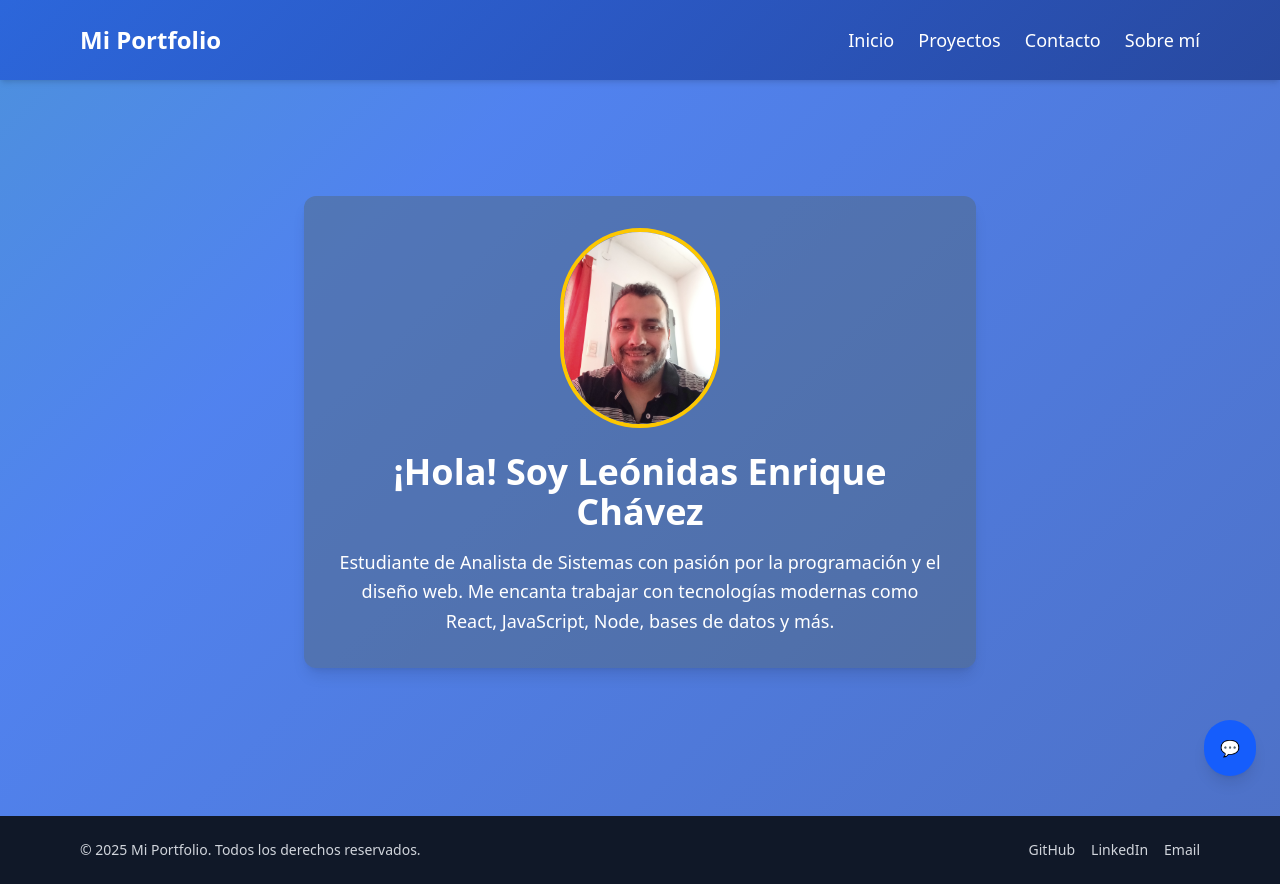
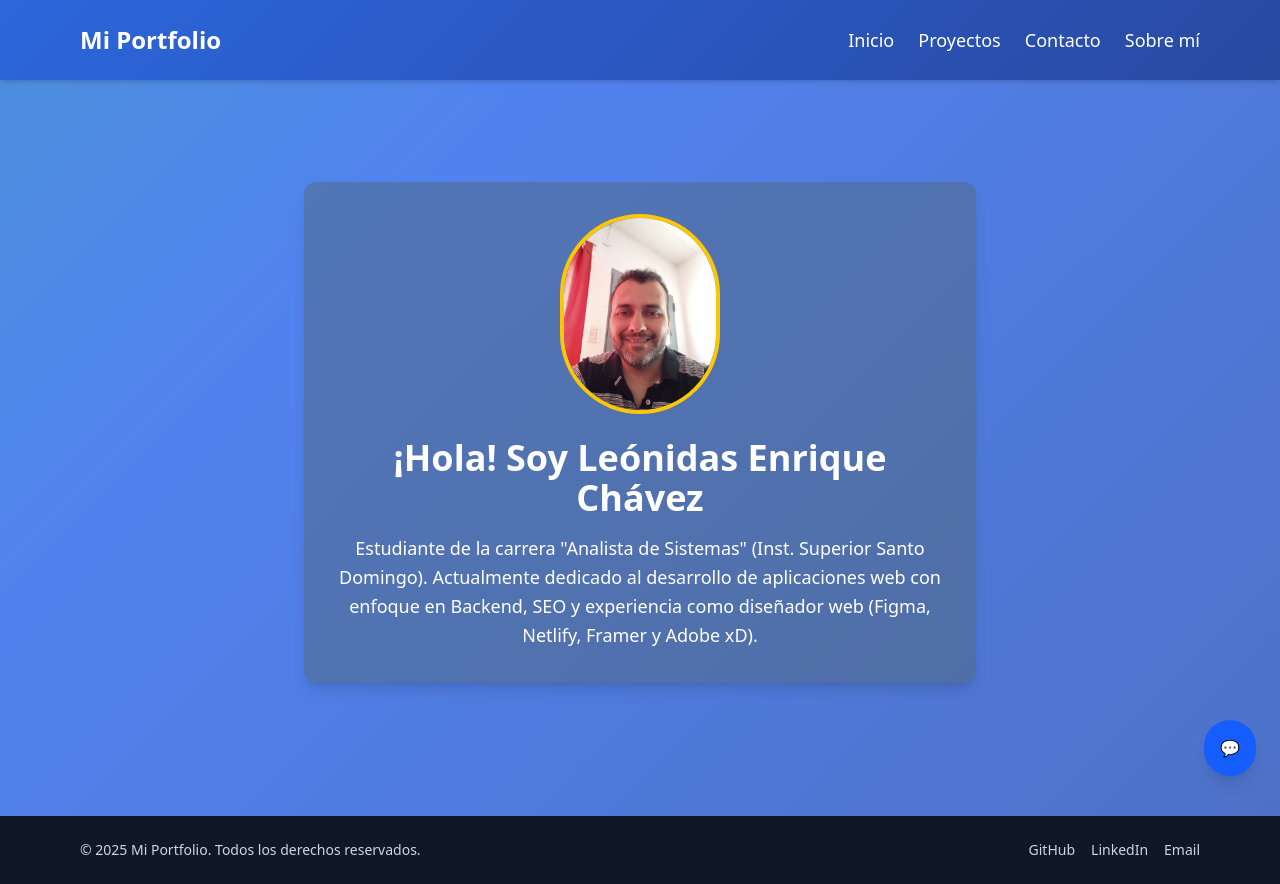
Before and after one commit to leonidas198/my-portfolio, a React (Vite) app: page / in a window 1280 px wide. Built offline with nearby package versions, Linux system fonts and the light colour scheme.

Commit message:
home actualizado

```diff
--- a/src/pages/About.jsx
+++ b/src/pages/About.jsx
@@ -8,7 +8,7 @@ export const About = () => {
 
         <h1 className="text-4xl font-bold mb-4">Sobre mí:</h1>
         <p className="text-lg leading-relaxed">
-          "Creo en el código limpio, escalable y bien estructurado. Disfruto enfrentar desafíos técnicos y aprender nuevas tecnologías que me ayuden a mejorar.
+          "Creo en el código limpio, escalable y bien estructurado.
           Desde el inicio de mi carrera como estudiante de analisis de sistemas, he adquirido grandes conocimientos, tanto en programación como en la gestión de proyectos a nivel organizacional. Me gusta trabajar en equipo, confío en seguir aprendiendo y crecer profesionalmente."
         </p>
       </div>
--- a/src/pages/Home.jsx
+++ b/src/pages/Home.jsx
@@ -12,8 +12,7 @@ export const Home = () => {
         />
         <h1 className="text-4xl font-bold mb-4">¡Hola! Soy Leónidas Enrique Chávez</h1>
         <p className="text-lg leading-relaxed">
-          Estudiante de Analista de Sistemas con pasión por la programación y el diseño web.
-          Me encanta trabajar con tecnologías modernas como React, JavaScript, Node, bases de datos y más.
+          Estudiante de la carrera "Analista de Sistemas" (Inst. Superior Santo Domingo). Actualmente dedicado al desarrollo de aplicaciones web con enfoque en Backend, SEO y experiencia como diseñador web (Figma, Netlify, Framer y Adobe xD).
         </p>
       </div>
     </section>
```
